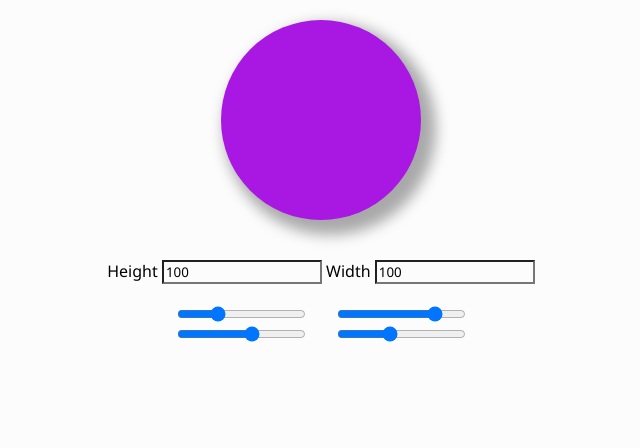
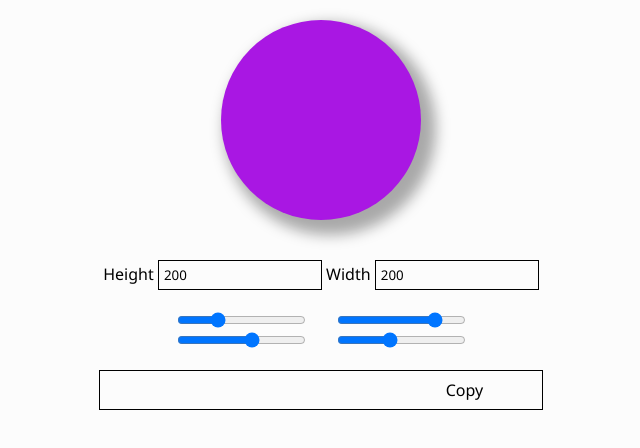
Before and after one commit to SamarthanandKamble/Machine-Coding, a plain HTML site: page Blob_Maker/index.html in a window 1280 px wide. Shown: the part 86-534 px from the top of the page, without its empty margins (319-959 px from the left). Drawn offline with Linux system fonts and the light colour scheme.

Commit message:
Added copy to clipboard function and some styling

```diff
--- a/Blob_Maker/index.html
+++ b/Blob_Maker/index.html
@@ -32,6 +32,13 @@
         text-align: center;
       }
 
+      .height-value,
+      .width-value {
+        outline: none;
+        border: 1px solid #000000;
+        padding: 5px;
+      }
+
       .input-cnt {
         display: flex;
         flex-wrap: wrap;
@@ -45,6 +52,30 @@
         text-align: center;
         font-weight: 600;
       }
+      .border-radius-prop-div {
+        border: 1px solid #000000;
+        width: 35%;
+        margin: auto;
+        display: flex;
+        flex-direction: row;
+        flex-wrap: wrap;
+        align-content: center;
+        justify-content: space-evenly;
+        align-items: center;
+      }
+      #border-radius-prop {
+        border: none;
+        outline: none;
+        background-color: transparent;
+        padding: 10px;
+        font-weight: 600;
+        width: 70%;
+        text-align: center;
+      }
+      #border-radius-prop-label {
+        width: 20%;
+        cursor: pointer;
+      }
     </style>
     <script src="/Blob_Maker/script.js" defer></script>
   </head>
@@ -54,10 +85,10 @@
       <div id="main-obj-outer-div"><div class="main-obj"></div></div>
       <div class="main-obj-properties">
         <span class="height"
-          >Height <input class="height-value" value="100"
+          >Height <input class="height-value" value="200"
         /></span>
         <span class="width">
-          Width <input class="width-value" value="100" />
+          Width <input class="width-value" value="200" />
         </span>
       </div>
       <div class="input-cnt">
@@ -70,6 +101,12 @@
           value="40"
         />
       </div>
+      <div class="border-radius-prop-div">
+        <input type="text" disabled id="border-radius-prop" />
+        <label for="border-radius-prop" id="border-radius-prop-label"
+          >Copy</label
+        >
+      </div>
     </div>
   </body>
 </html>
--- a/Blob_Maker/script.js
+++ b/Blob_Maker/script.js
@@ -6,11 +6,14 @@ let inputCnt = document.querySelector(".input-cnt");
 let mainObj = document.querySelector(".main-obj");
 let height = document.querySelector(".height-value");
 let width = document.querySelector(".width-value");
+let borderRadiusProp = document.querySelector("#border-radius-prop");
+let borderRadiusPropLabel = document.querySelector("#border-radius-prop-label");
 
 function setProperty(x1, x2, y1, y2) {
   mainObj.style.borderRadius = `${x1}% ${100 - x1}% ${
     100 - y1
   }% ${y1}% / ${y2}% ${x2}% ${100 - x2}% ${100 - y2}%`;
+  borderRadiusProp.value = mainObj.style.borderRadius;
 }
 
 inputCnt.addEventListener("input", (e) => {
@@ -36,9 +39,21 @@ inputCnt.addEventListener("input", (e) => {
   }
 });
 
+function displayRadiusProperties() {
+  if (mainObj.style.borderRadius) {
+    borderRadiusProp.select();
+    navigator.clipboard.writeText(borderRadiusProp.value);
+    alert("Copied the border-radius value");
+  } else {
+    alert("The border-radius is 50%, copied!");
+  }
+}
+
 height.addEventListener("change", (e) => {
   mainObj.style.height = e.target.value + "px";
 });
 width.addEventListener("change", (e) => {
   mainObj.style.width = e.target.value + "px";
 });
+
+borderRadiusPropLabel.addEventListener("click", displayRadiusProperties);
```
